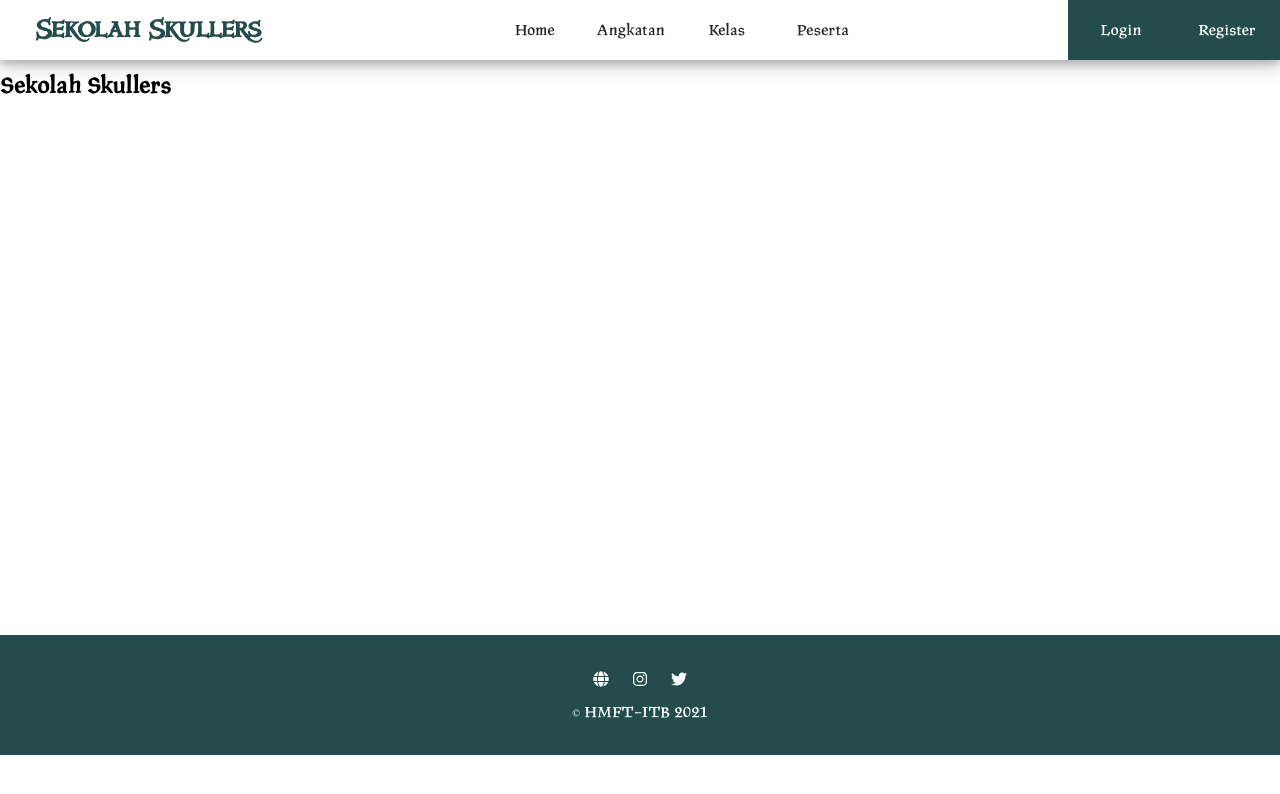
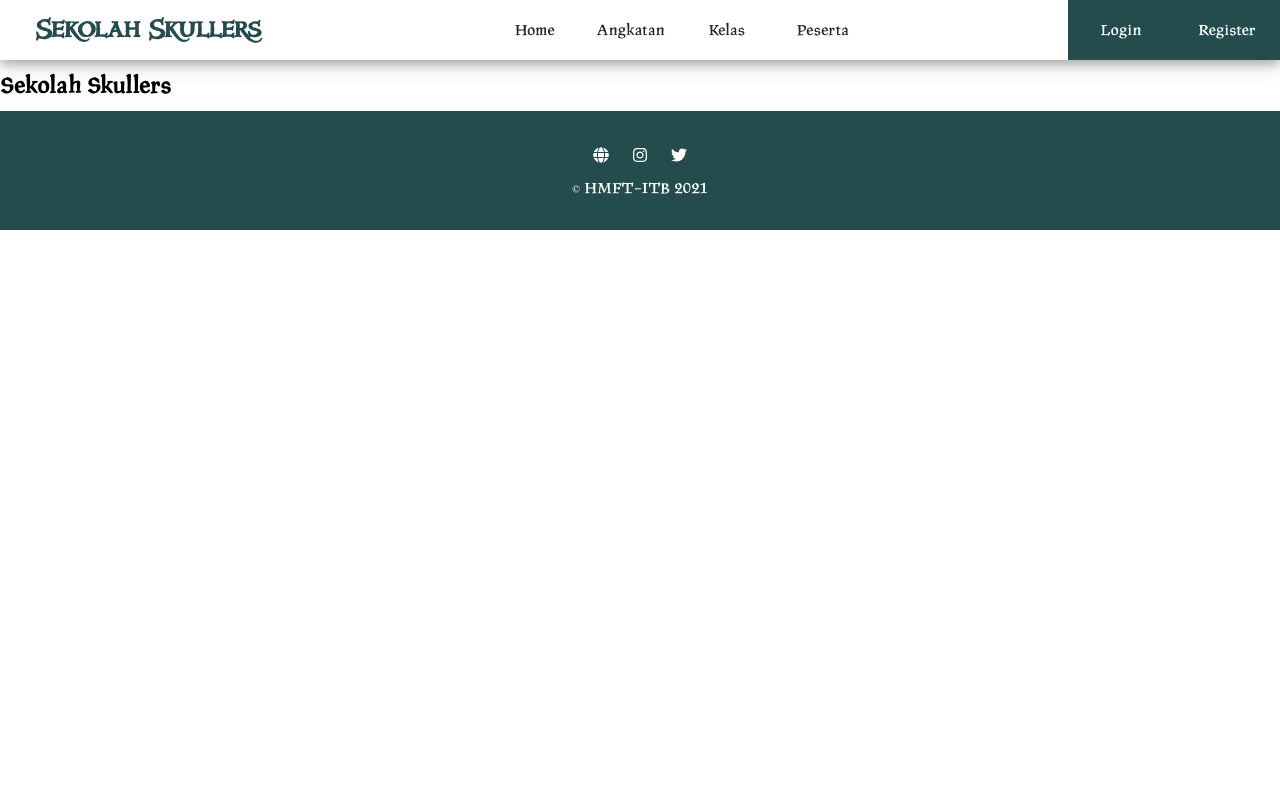
Before and after one commit to irinamrdhtllh/sekolahskullers-frontend, a Next.js app: page / in a window 1280 px wide. Shown: the top 794 px of the page. Built offline with nearby package versions, Linux system fonts and the light colour scheme.

Commit message:
Fix header box shadow

```diff
--- a/styles/layout/Header.module.scss
+++ b/styles/layout/Header.module.scss
@@ -6,8 +6,10 @@
   justify-content: space-between;
   padding: 0 3rem;
   height: 5rem;
+  position: relative;
   background-color: white;
   box-shadow: $box-shadow;
+  z-index: 1;
 
   h1 {
     font-family: $ff-windlass;
--- a/styles/layout/Layout.module.scss
+++ b/styles/layout/Layout.module.scss
@@ -1,6 +1,5 @@
 @use '../variables' as *;
 
-.main {
-  min-height: 70vh;
-  //padding: 3rem 3rem 0;
+.main > div {
+  min-height: 100vh;
 }
--- a/styles/layout/Nav.module.scss
+++ b/styles/layout/Nav.module.scss
@@ -6,7 +6,6 @@
   left: 0;
   right: 0;
   background-color: white;
-  z-index: 1;
 }
 
 .profileButton {
--- a/styles/pages/ClassYear.module.scss
+++ b/styles/pages/ClassYear.module.scss
@@ -52,7 +52,6 @@
     width: 50%;
     padding: 3rem 5rem;
     background-color: $clr-light;
-    z-index: -1;
 
     h1 {
       font-family: $ff-windlass;
--- a/styles/pages/ProfileGroup.module.scss
+++ b/styles/pages/ProfileGroup.module.scss
@@ -33,7 +33,6 @@
     width: 50%;
     padding: 3rem 5rem;
     background-color: $clr-light;
-    z-index: -1;
 
     h1 {
       font-family: $ff-windlass;
```
